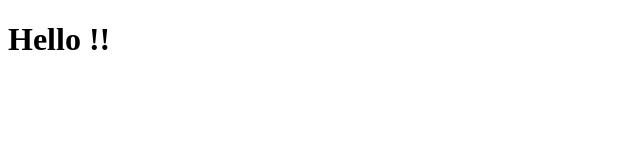
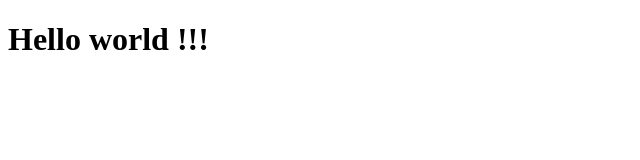
Before and after one commit to TheOfficalPro69/websitenamepending, a plain HTML site: page index.html in a window 1280 px wide. Shown: the whole page, without its empty margins (0-640 px from the left). Drawn offline with Linux system fonts and the light colour scheme.

Commit message:
added "world"

```diff
--- a/index.html
+++ b/index.html
@@ -8,7 +8,7 @@
     </head>
 
     <body>
-        <h1>Hello !!</h1>
+        <h1>Hello world !!!</h1>
 
     </body>
 
```
Also changed, not shown: 2 other files.
